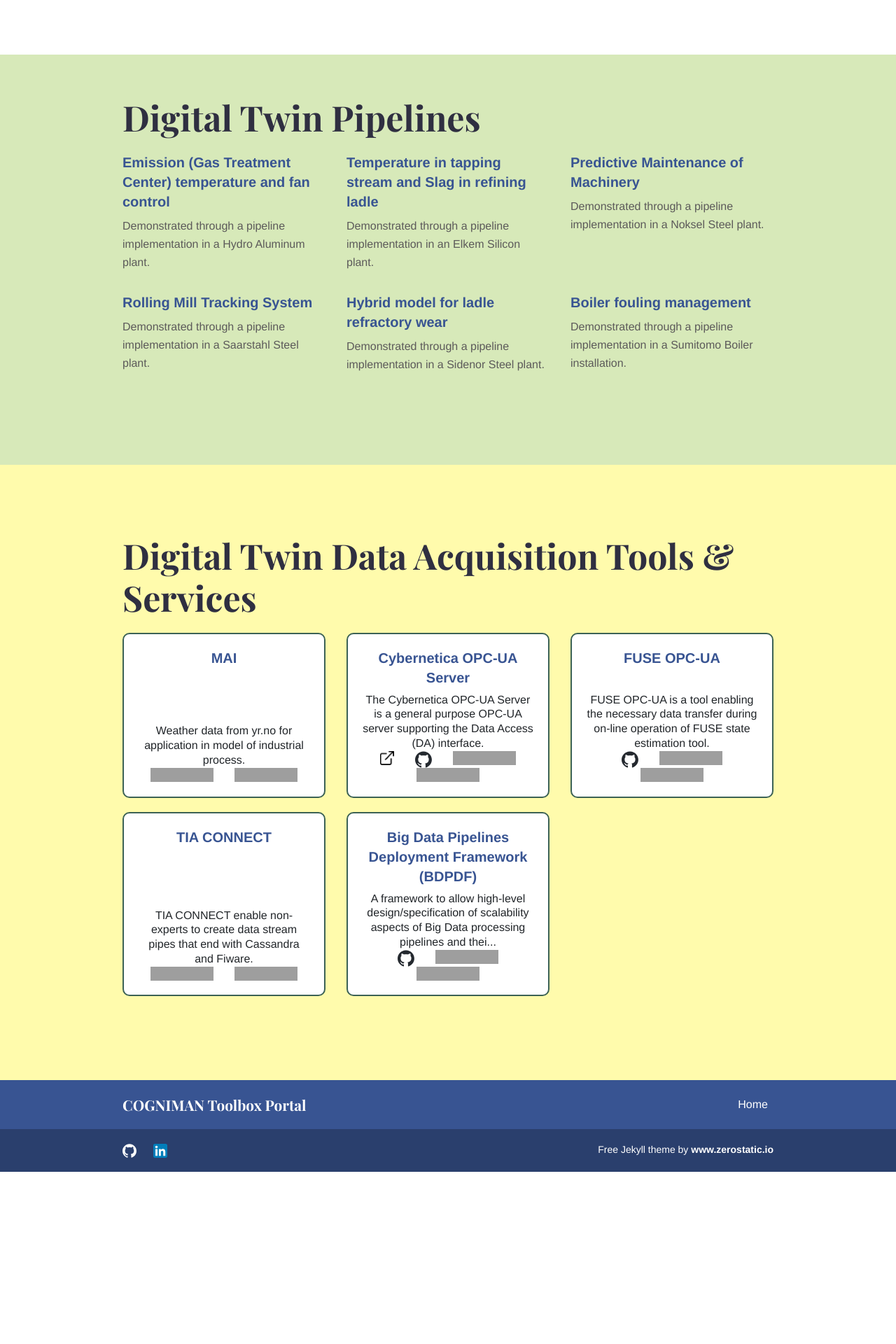
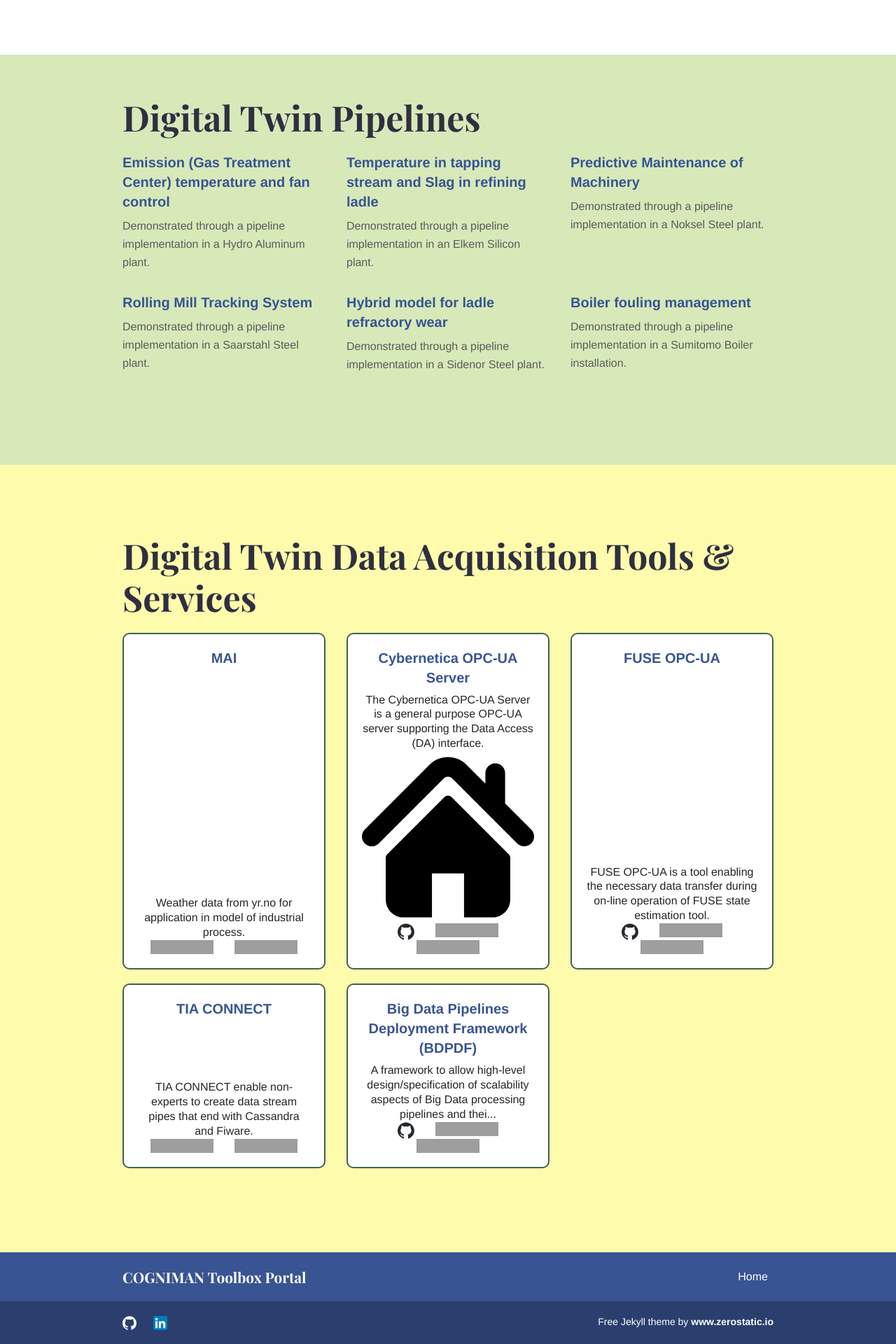
Before and after one commit to MyJekyllToolBox/toolbox, a Jekyll site: the page built from index.md, in a window 1280 px wide. Shown: the part 937-2857 px from the top of the page at 70% size. Built offline with Jekyll 4.4.1, drawn with Linux system fonts in a browser that asks for light colours; before the commit the page ends 2611 px from its top, so only the background shows below that; grey boxes are pictures that could not be loaded.

Commit message:
update external link icon

```diff
--- a/_layouts/home.html
+++ b/_layouts/home.html
@@ -99,11 +99,11 @@ bodyClass: "page-home"
           <div class="row justify-content-center">
 
             {% if feature.link %}
-              <div class="col-auto"><a href="{{ feature.link }}" target="blank"> <img src="/toolbox/images/open.png" alt="external logo"/> </a> </div>
+              <div class="col-auto"><a href="{{ feature.link }}" target="blank"> <img src="/toolbox/images/home.svg" alt="external logo"/> </a> </div>
             {% endif %}
 
             {% if feature.github %}
-              <div class="col-auto"><a href="{{ feature.github }}" target="blank"> <img src="/toolbox/images/github-mark.svg" alt="github" width="20px"/> </a> </div>
+              <div class="col-auto"><a href="{{ feature.github }}" target="blank"> <img src="/toolbox/images/github-mark.svg" alt="github"/> </a> </div>
             {% endif %}
 
             {% if feature.license %}
```
Also changed, not shown: images/github.png (deleted), images/github.svg (deleted), images/home.svg (added).
